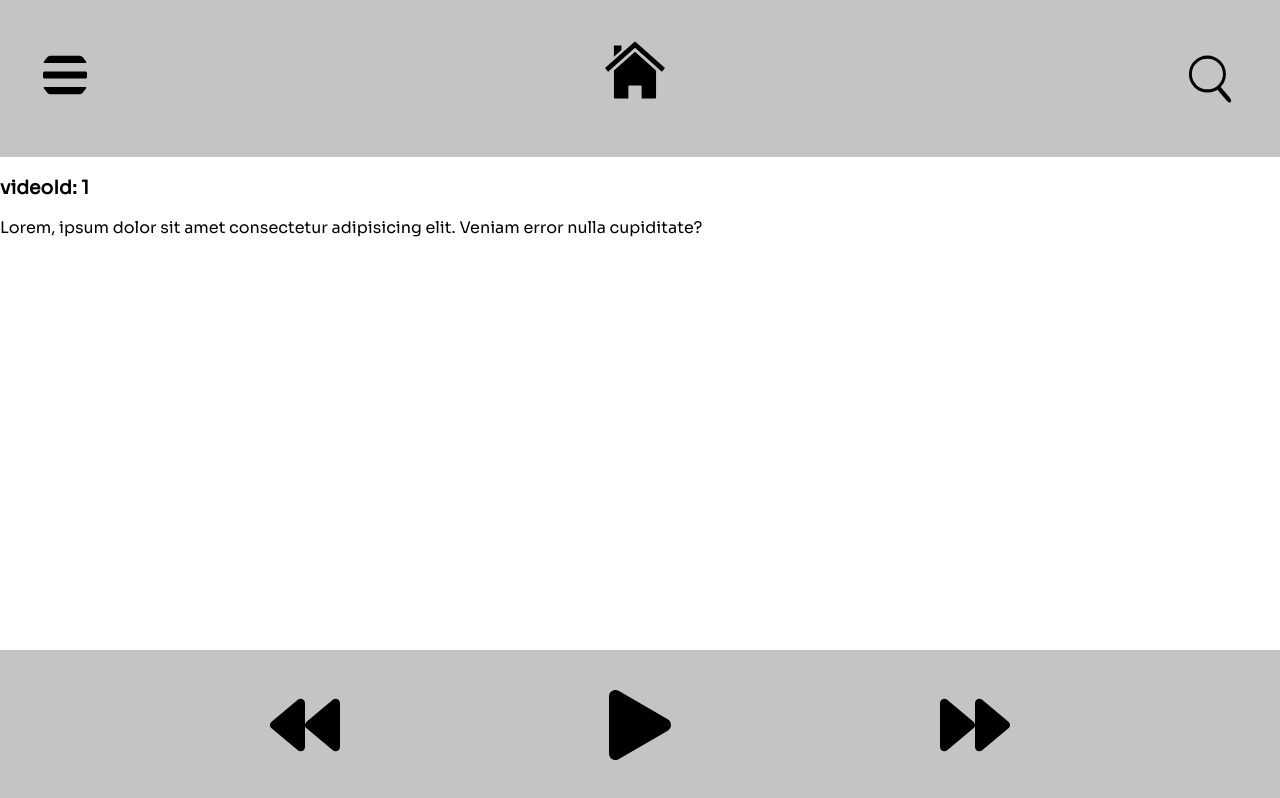
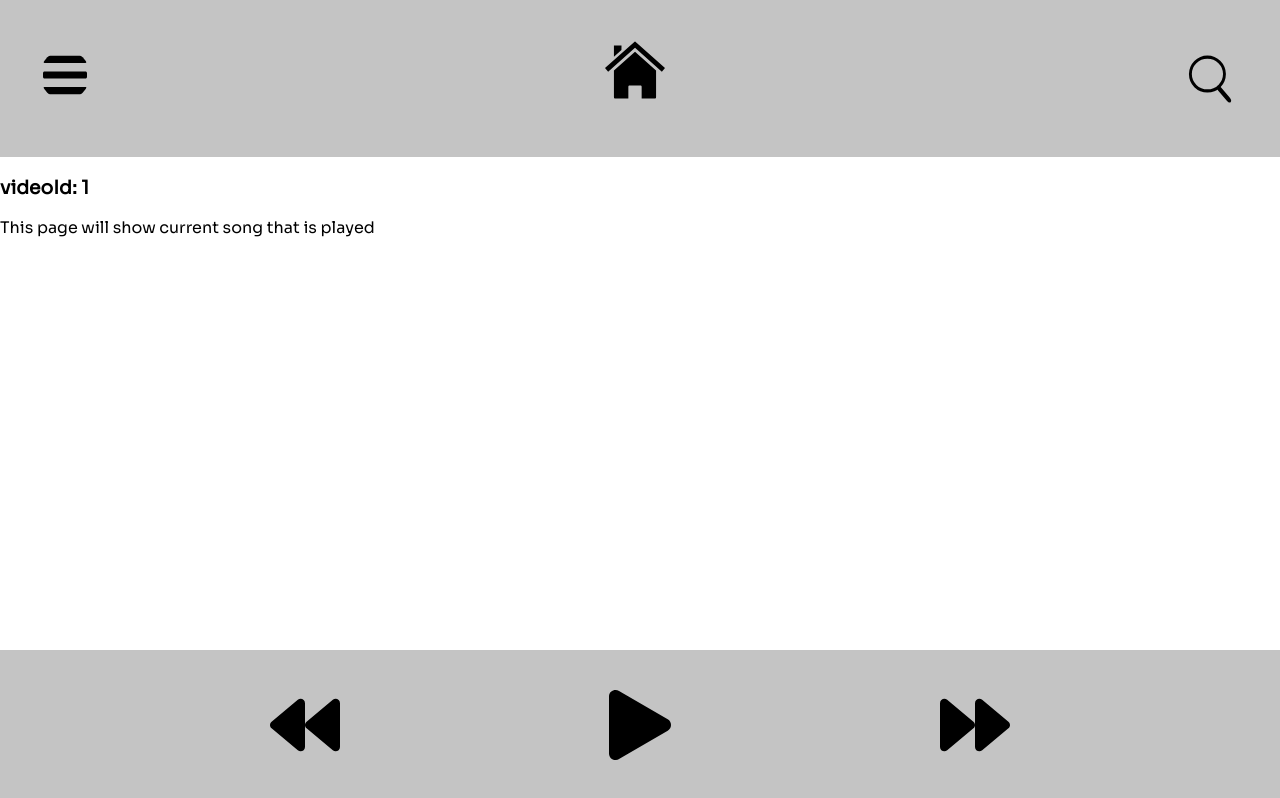
Before and after one commit to n1cken/Ljudio-Music-Player, a React (Create React App) app: page /playingPage/1 in a window 1280 px wide. Built offline with nearby package versions, Linux system fonts and the light colour scheme.

Commit message:
change content of pages

```diff
--- a/src/pages/HomePage.jsx
+++ b/src/pages/HomePage.jsx
@@ -5,7 +5,7 @@ import '../styles/StartPage.css'
 function HomePage() {
   return (
     <div className="homePage">
-      Welcome, please search for a song.
+      This page will show latest songs played
     </div>
   )
 }
--- a/src/pages/PlayingPage.jsx
+++ b/src/pages/PlayingPage.jsx
@@ -11,7 +11,7 @@ function PlayingPage() {
     return (
         <div>
             <h3>videoId: {videoId}</h3>
-            <p>Lorem, ipsum dolor sit amet consectetur adipisicing elit. Veniam error nulla cupiditate?</p>
+            <p>This page will show current song that is played</p>
         </div>
     )
 }
--- a/src/pages/SearchPage.jsx
+++ b/src/pages/SearchPage.jsx
@@ -3,7 +3,7 @@ import React from 'react'
 function SearchPage() {
     return (
         <div>
-            Welcome to contact us.
+            This page will show content of searched object
         </div>
     )
 }
```
